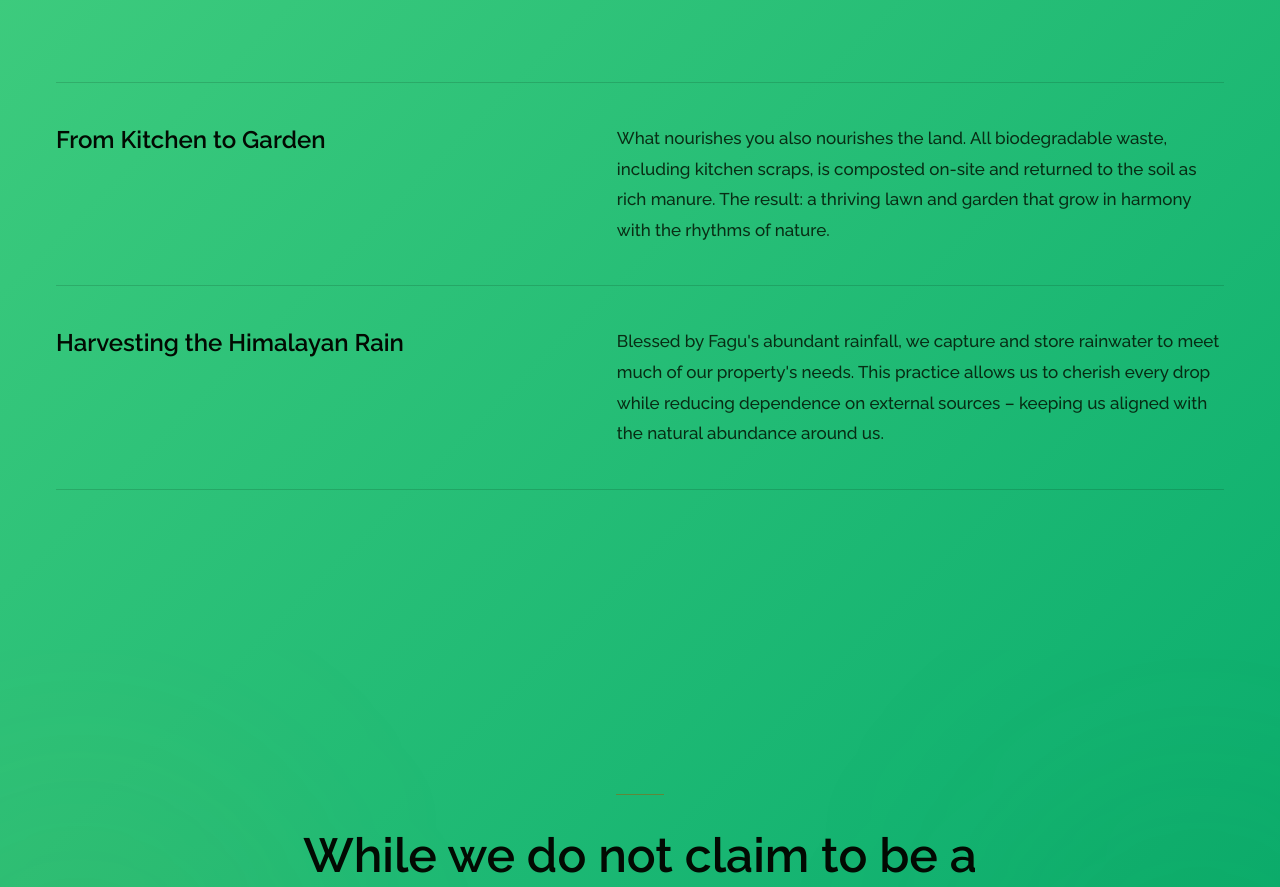
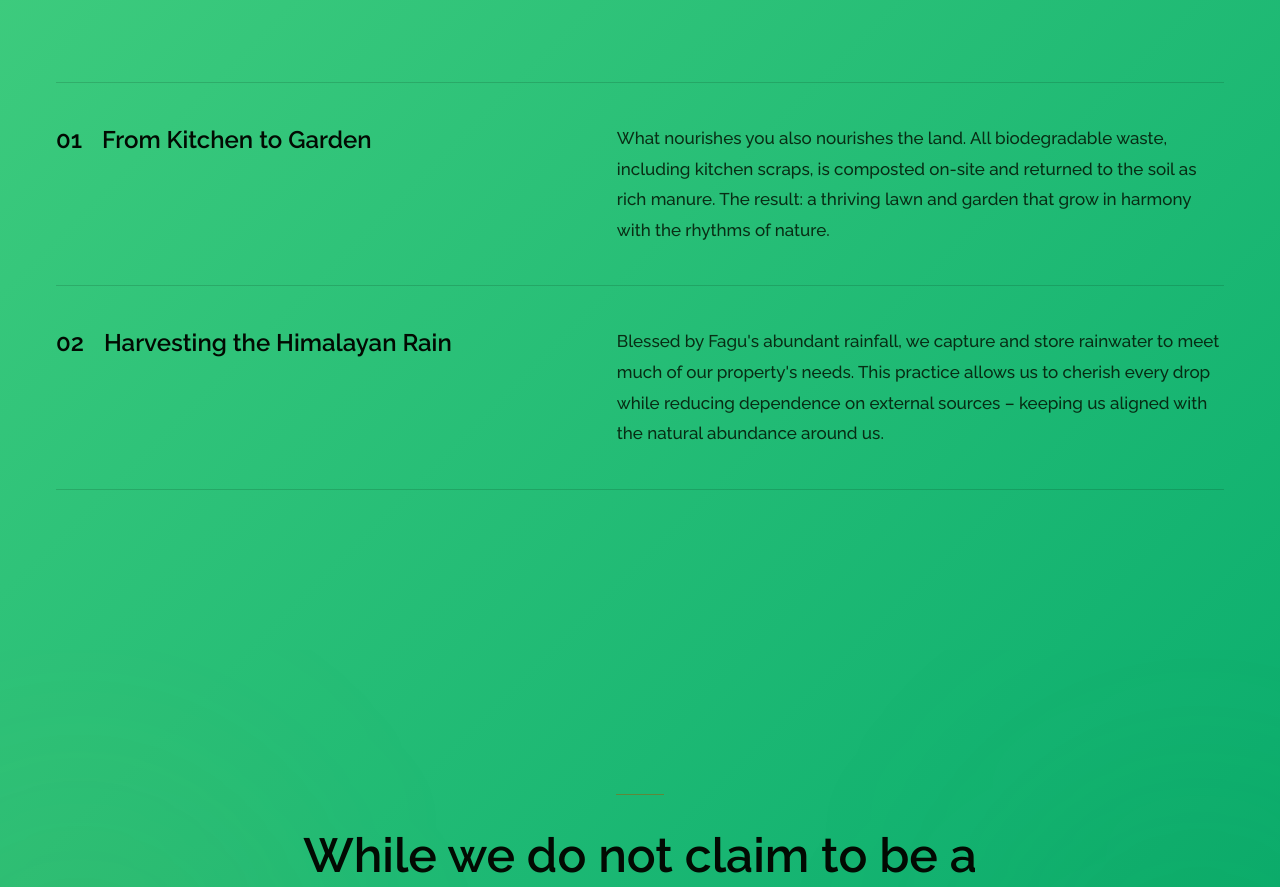
Before and after one commit to theone14122000/shire, a Next.js app: page /sustainability in a window 1280 px wide. Shown: the part 4020-4907 px from the top of the page. Built offline with nearby package versions, Linux system fonts and the light colour scheme; no server answers; the database is empty.

Commit message:
Sustainability: restore initiative numbering 01/02, restore closing text size

```diff
--- a/app/components/sustainability/SustainabilityContent.tsx
+++ b/app/components/sustainability/SustainabilityContent.tsx
@@ -261,10 +261,13 @@ function InitiativesSection({ initiatives }: { initiatives: SustainabilityPillar
               <span className="font-display text-sm font-semibold text-emerald-700 transition-colors duration-300 group-hover:text-emerald-600">
                 <span className="relative">
                   <span className="font-display text-lg font-semibold leading-snug text-emerald-950 transition-colors duration-300 group-hover:text-emerald-800 sm:text-xl lg:text-2xl">
-                    {initiative.title}
+                    {String(index + 1).padStart(2, "0")}
                   </span>
                   <span className="absolute -bottom-1.5 left-0 block h-px w-0 bg-emerald-600/70 transition-all duration-500 group-hover:w-full" />
                 </span>
+              </span>
+              <span className="font-display text-lg font-semibold leading-snug text-emerald-950 transition-colors duration-300 group-hover:text-emerald-800 sm:text-xl lg:text-2xl">
+                {initiative.title}
               </span>
             </h3>
             <p className="max-w-[72ch] text-base leading-[1.8] text-emerald-900/85 sm:text-[1.0625rem]">
@@ -315,7 +318,7 @@ function ClosingSection({ closing }: { closing: SustainabilityClosing }) {
         </motion.h2>
         <motion.p
           variants={fadeUp}
-          className="mx-auto mt-7 max-w-xl text-sm leading-[1.6] text-emerald-900/75 sm:text-base"
+          className="mx-auto mt-7 max-w-xl text-base leading-[1.85] text-emerald-900/75 sm:text-lg"
         >
           {closing.body}
         </motion.p>
```
